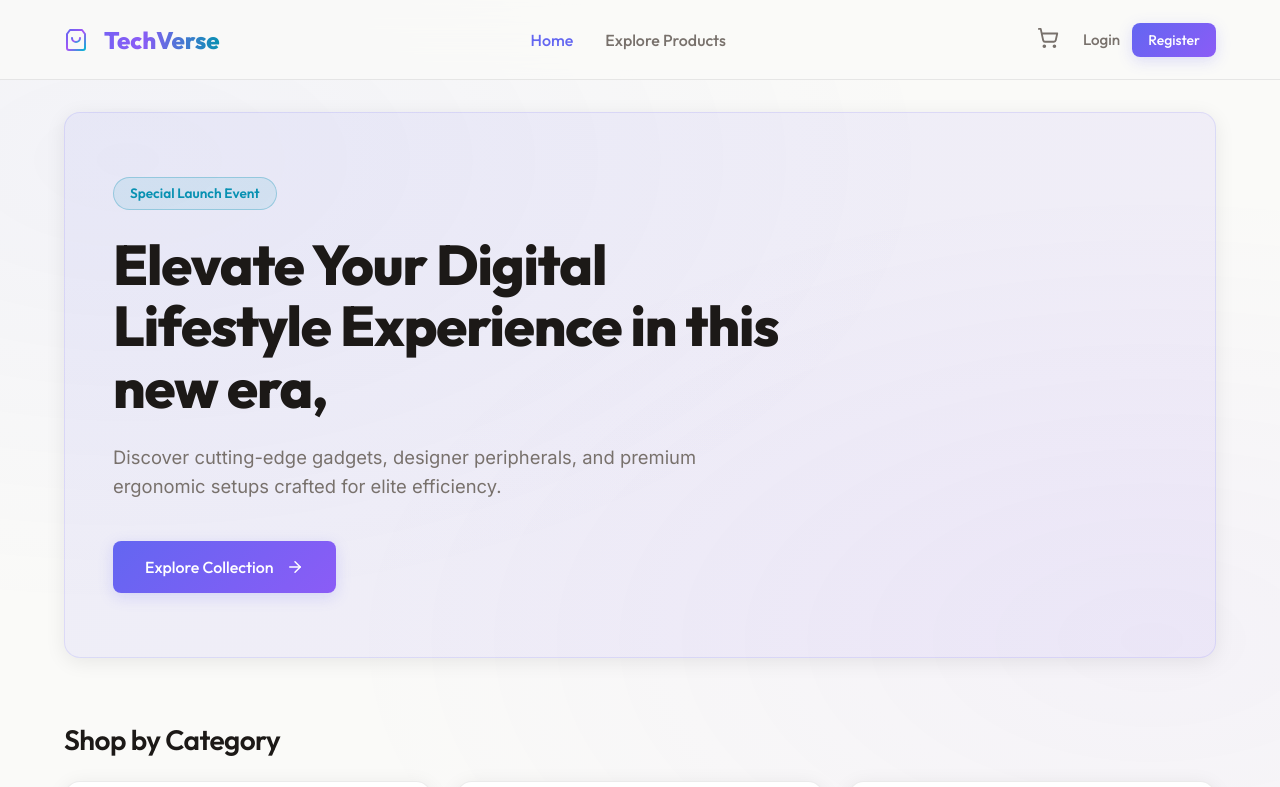
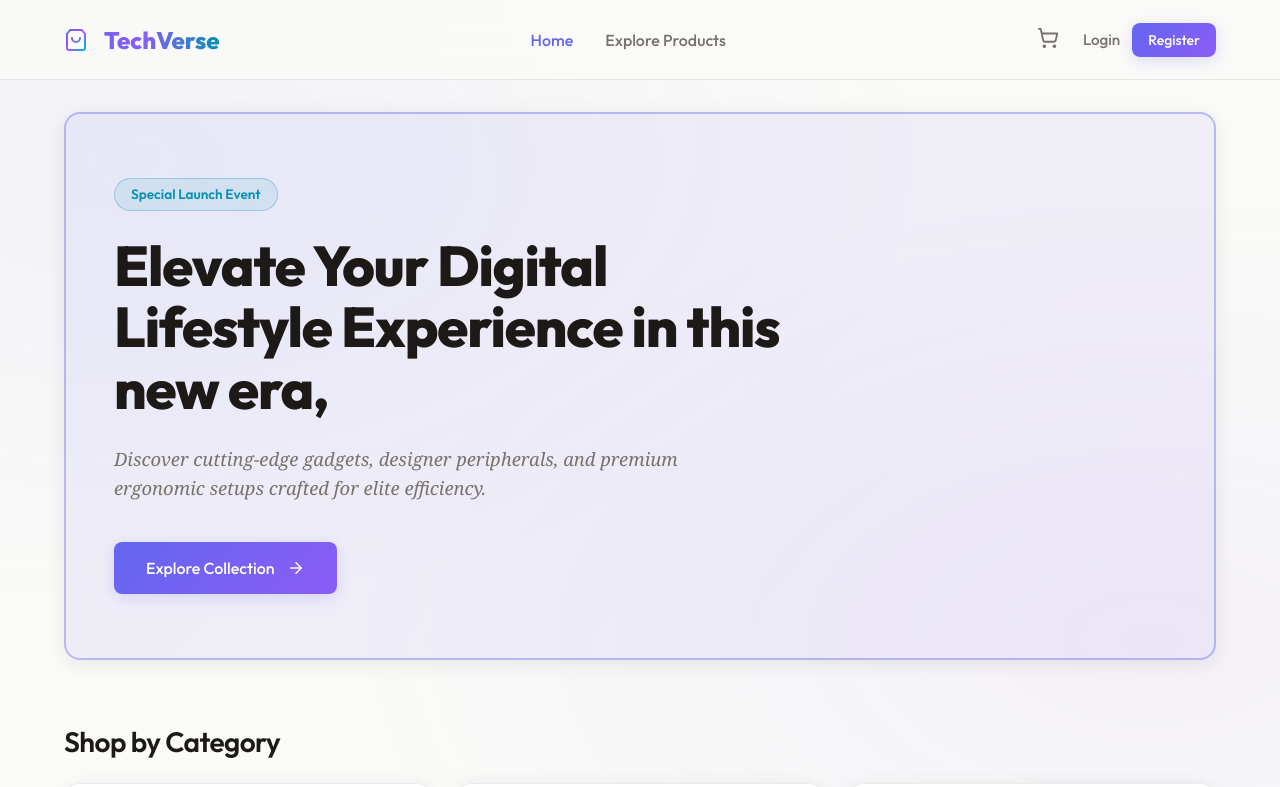
Before and after one commit to Bhav2005/ecommerce-platform-techverse, a React (Vite) app in the folder frontend/: page / in a window 1280 px wide. Shown: the top 787 px of the page. Built offline with nearby package versions, Linux system fonts and the light colour scheme; no server answers.

Commit message:
replace home.jsx

```diff
--- a/frontend/src/pages/Home.jsx
+++ b/frontend/src/pages/Home.jsx
@@ -8,6 +8,7 @@ const API_URL = import.meta.env.VITE_API_URL || 'http://localhost:5000/api';
 export const Home = () => {
   const [products, setProducts] = useState([]);
   const [loading, setLoading] = useState(true);
+  const [hoveredCat, setHoveredCat] = useState(null);
 
   useEffect(() => {
     const fetchProducts = async () => {
@@ -46,13 +47,10 @@ export const Home = () => {
           position: 'relative',
           overflow: 'hidden',
           background: 'linear-gradient(135deg, rgba(99, 102, 241, 0.08) 0%, rgba(139, 92, 246, 0.08) 100%)',
-          border: '1px solid rgba(99, 102, 241, 0.15)'
+          border: '2px solid rgba(99, 102, 241, 0.4)'
         }}
       >
-        <span
-          className="badge badge-info"
-          style={{ padding: '0.4rem 1rem', fontSize: '0.85rem' }}
-        >
+        <span className="badge badge-info" style={{ padding: '0.4rem 1rem', fontSize: '0.85rem' }}>
           Special Launch Event
         </span>
         <h1
@@ -67,7 +65,16 @@ export const Home = () => {
         >
           Elevate Your Digital Lifestyle Experience in this new era,
         </h1>
-        <p style={{ color: 'var(--text-muted)', fontSize: '1.15rem', maxWidth: '600px', lineHeight: 1.6 }}>
+        <p
+          style={{
+            color: 'var(--text-muted)',
+            fontSize: '1.15rem',
+            maxWidth: '600px',
+            lineHeight: 1.6,
+            fontFamily: 'Georgia, serif',
+            fontStyle: 'italic'
+          }}
+        >
           Discover cutting-edge gadgets, designer peripherals, and premium ergonomic setups crafted for elite efficiency.
         </p>
         <Link to="/search" className="btn btn-primary" style={{ gap: '0.75rem', marginTop: '1rem', padding: '1rem 2rem' }}>
@@ -78,9 +85,7 @@ export const Home = () => {
 
       {/* Categories Section */}
       <section>
-        <h2 style={{ fontSize: '1.75rem', marginBottom: '1.5rem', display: 'flex', alignItems: 'center', gap: '0.5rem' }}>
-          Shop by Category
-        </h2>
+        <h2 style={{ fontSize: '1.75rem', marginBottom: '1.5rem' }}>Shop by Category</h2>
         <div style={{ display: 'grid', gridTemplateColumns: 'repeat(auto-fit, minmax(220px, 1fr))', gap: '1.5rem' }}>
           {[
             { name: 'Electronics', icon: <Laptop size={32} />, count: 'PC, LAPTOPS, MONITORS' },
@@ -100,29 +105,25 @@ export const Home = () => {
                 alignItems: 'center',
                 gap: '1rem',
                 textAlign: 'center',
-                transition: 'var(--transition-smooth)',
-                background: 'white'
+                transition: 'all 0.3s ease',
+                background: hoveredCat === cat.name ? 'rgba(99, 102, 241, 0.08)' : 'white',
+                transform: hoveredCat === cat.name ? 'translateY(-4px)' : 'translateY(0)',
+                borderColor: hoveredCat === cat.name ? 'rgba(99, 102, 241, 0.4)' : 'var(--glass-border)',
+                boxShadow: hoveredCat === cat.name ? '0 8px 30px rgba(99, 102, 241, 0.15)' : '0 4px 20px rgba(0,0,0,0.08)'
               }}
-              onMouseOver={(e) => {
-                e.currentTarget.style.background = 'rgba(99, 102, 241, 0.08)';
-                e.currentTarget.style.transform = 'translateY(-4px)';
-                e.currentTarget.style.borderColor = 'rgba(99, 102, 241, 0.3)';
-              }}
-              onMouseOut={(e) => {
-                e.currentTarget.style.background = 'white';
-                e.currentTarget.style.transform = 'translateY(0)';
-                e.currentTarget.style.borderColor = 'var(--glass-border)';
-              }}
+              onMouseEnter={() => setHoveredCat(cat.name)}
+              onMouseLeave={() => setHoveredCat(null)}
             >
               <div
                 style={{
                   color: 'var(--primary-color)',
-                  background: 'rgba(99, 102, 241, 0.1)',
+                  background: hoveredCat === cat.name ? 'rgba(99, 102, 241, 0.15)' : 'rgba(99, 102, 241, 0.1)',
                   padding: '1rem',
                   borderRadius: '50%',
                   display: 'flex',
                   alignItems: 'center',
                   justifyContent: 'center',
+                  transition: 'all 0.3s ease'
                 }}
               >
                 {cat.icon}
@@ -139,11 +140,9 @@ export const Home = () => {
         <div style={{ display: 'flex', justifyContent: 'space-between', alignItems: 'baseline', marginBottom: '1.5rem' }}>
           <h2 style={{ fontSize: '1.75rem' }}>Featured Creations</h2>
           <Link to="/search" style={{ color: 'var(--primary-color)', textDecoration: 'none', fontSize: '0.95rem', fontWeight: 600, display: 'flex', alignItems: 'center', gap: '0.25rem' }}>
-            View All
-            <ArrowRight size={14} />
+            View All <ArrowRight size={14} />
           </Link>
         </div>
-
         {loading ? (
           <div style={{ textAlign: 'center', padding: '3rem', color: 'var(--text-muted)' }}>Syncing inventory catalog...</div>
         ) : featuredProducts.length === 0 ? (
@@ -177,7 +176,6 @@ export const Home = () => {
             <p style={{ color: 'var(--text-muted)', fontSize: '0.9rem', lineHeight: 1.5 }}>Free Express logistics on all store transactions exceeding ₹5000.</p>
           </div>
         </div>
-
         <div style={{ display: 'flex', gap: '1rem', alignItems: 'flex-start' }}>
           <div style={{ color: 'var(--primary-color)', background: 'rgba(99, 102, 241, 0.1)', padding: '0.75rem', borderRadius: 'var(--radius-sm)' }}>
             <ShieldCheck size={24} />
@@ -187,7 +185,6 @@ export const Home = () => {
             <p style={{ color: 'var(--text-muted)', fontSize: '0.9rem', lineHeight: 1.5 }}>Stripe secure gateway and encrypted tokenization safeguards your data.</p>
           </div>
         </div>
-
         <div style={{ display: 'flex', gap: '1rem', alignItems: 'flex-start' }}>
           <div style={{ color: 'var(--secondary-color)', background: 'rgba(139, 92, 246, 0.1)', padding: '0.75rem', borderRadius: 'var(--radius-sm)' }}>
             <RefreshCw size={24} />
```
